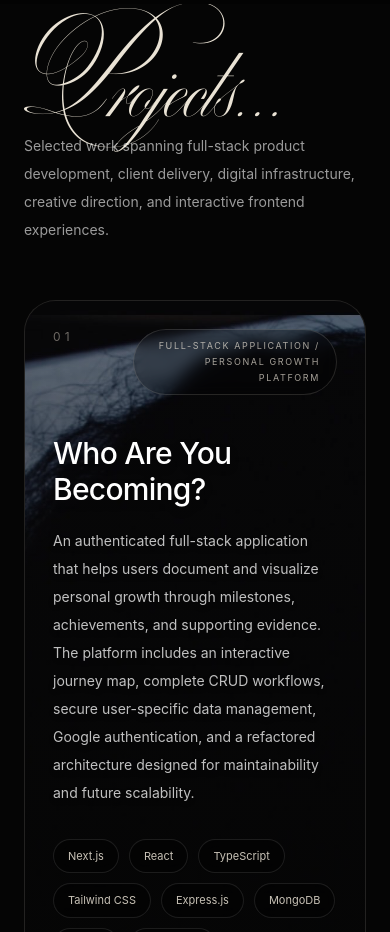
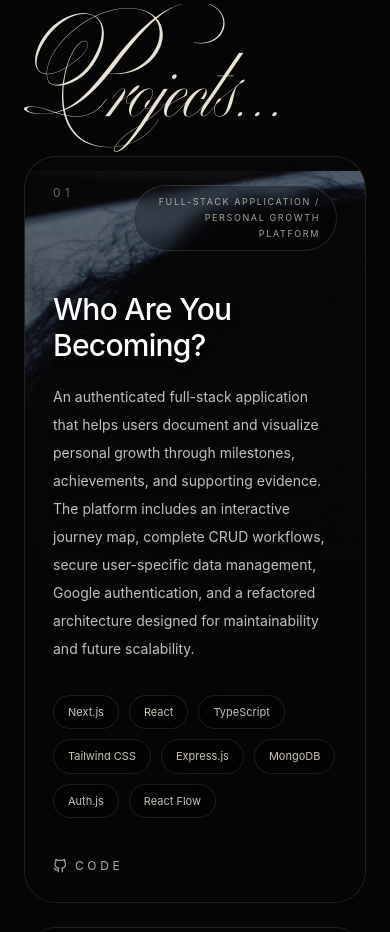
Before and after one commit to karlaleticiaavila/karla-portfolio, a React (Vite) app: page / in a window 390 px wide. Shown: the part 840-1772 px from the top of the page. Built offline with nearby package versions, Linux system fonts and the light colour scheme.

Commit message:
Add full project portfolio lineup overlay adjustmens fixing tittle projects remove text mobile text after projects title hide

```diff
--- a/src/components/Projects.tsx
+++ b/src/components/Projects.tsx
@@ -196,7 +196,7 @@ export default function Projects() {
       className="scroll-mt-24 bg-[#050505] px-6 py-24 pt-12 text-[#eae3d5] md:px-12 md:py-24"
     >
       <div className="mx-auto max-w-7xl">
-        <div className="mb-14 flex flex-col md:mb-16 md:flex-row md:items-end md:justify-between">
+       <div className="mb-14 flex flex-col md:mb-16 md:flex-row md:items-end md:justify-between">
   <div>
     <h2
       className="text-[clamp(4rem,17vw,6rem)] leading-[0.72] md:text-[clamp(3rem,8vw,7rem)] md:leading-[0.85]"
@@ -206,7 +206,7 @@ export default function Projects() {
     </h2>
   </div>
 
-  <p className="mt-8 max-w-md text-sm leading-7 text-white/60 md:mt-0 md:text-base">
+  <p className="hidden max-w-md text-sm leading-7 text-white/60 md:block md:text-base">
     Selected work spanning full-stack product development, client delivery,
     digital infrastructure, creative direction, and interactive frontend
     experiences.
```
